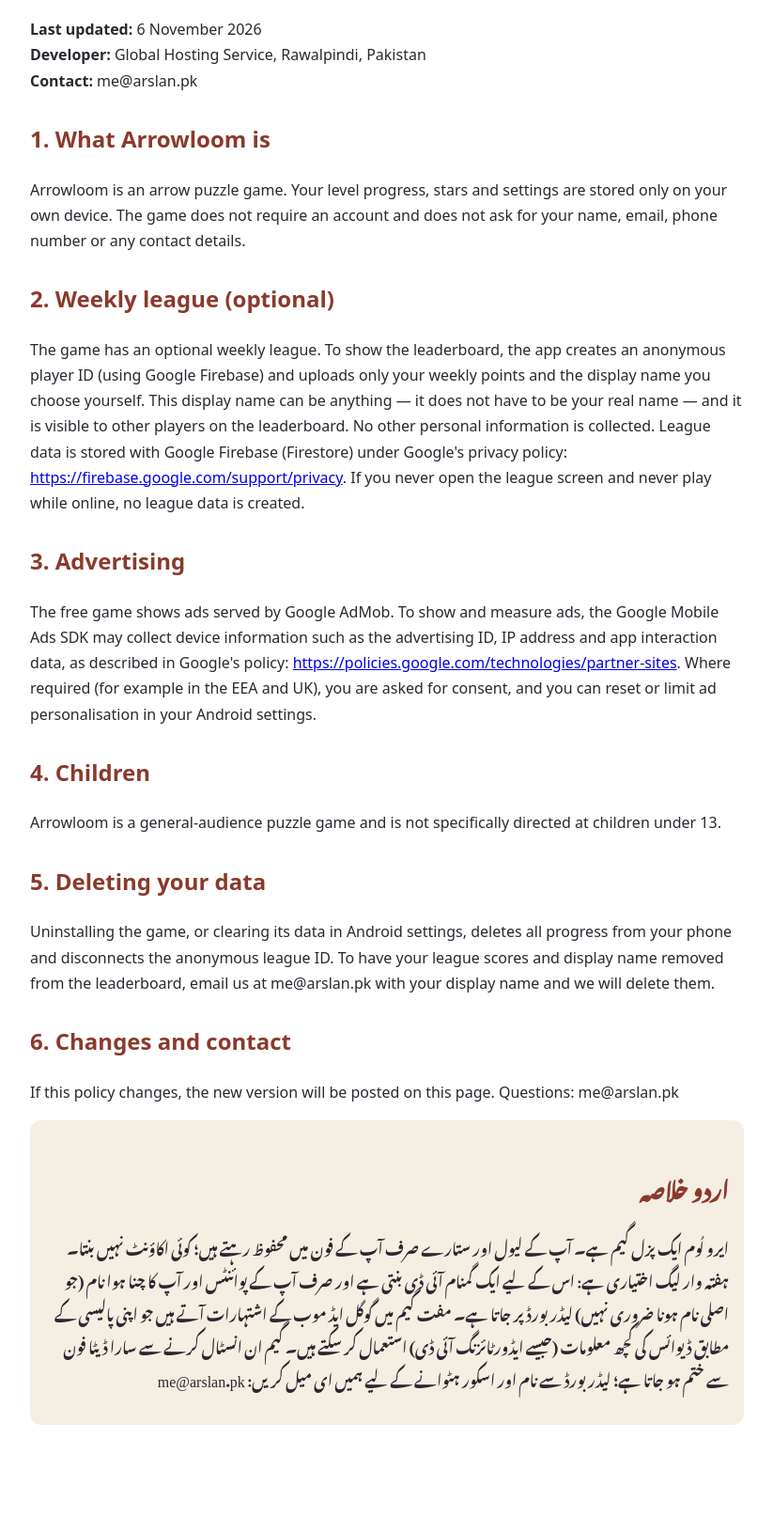
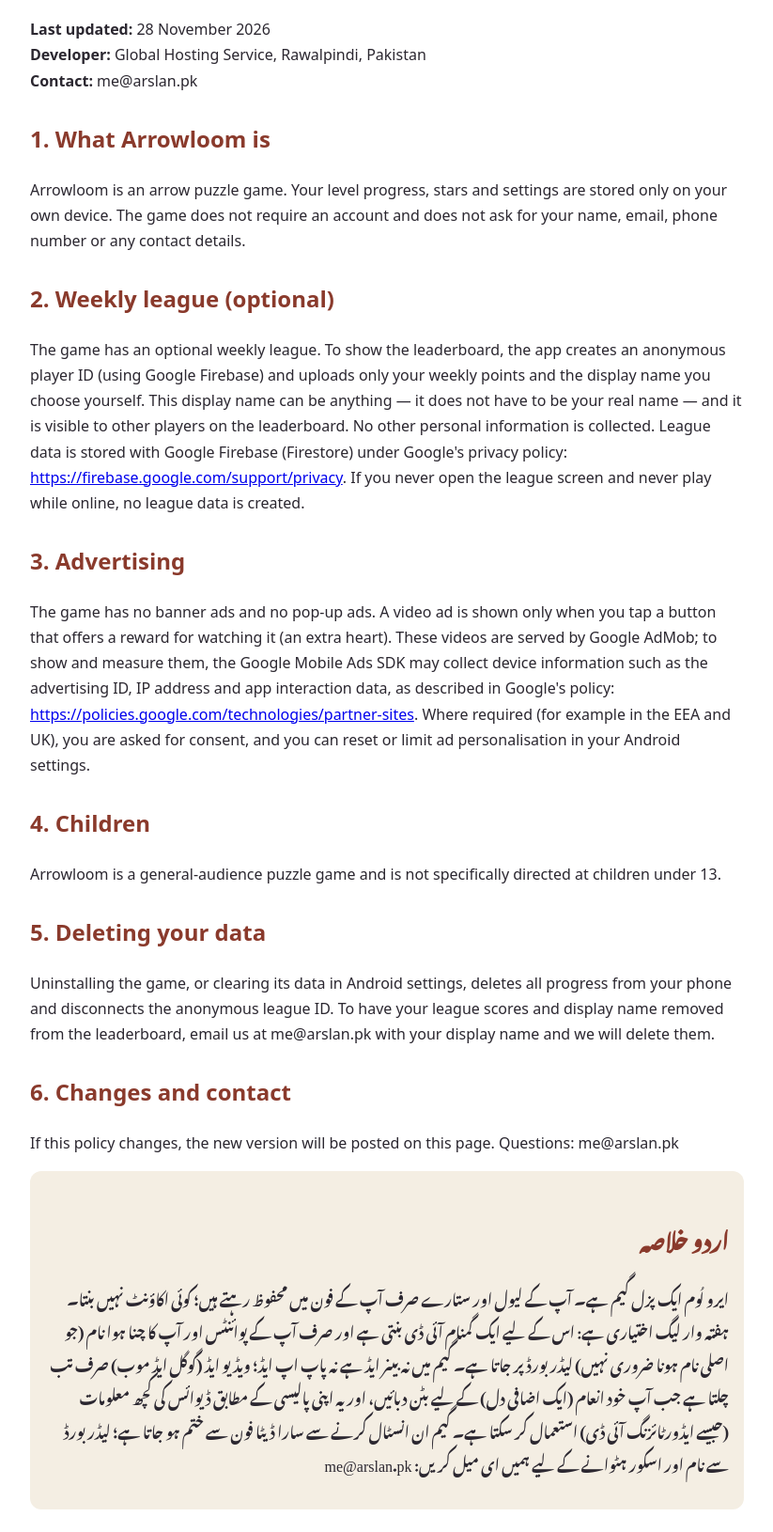
Before and after one commit to GlobalHostingService/arrowloom-site, a plain HTML site: page index.html in a window 1280 px wide. Shown: the part 103-1733 px from the top of the page at 94% size, without its empty margins (228-1051 px from the left). Before the commit the page ends 1643 px from the top, so only its background shows below. Drawn offline with Linux system fonts and the light colour scheme.

Commit message:
Privacy pages: no banner or pop-up ads; rewarded videos only
Co-Authored-By: Claude Opus 5.5 <noreply@anthropic.com>
Claude-Session: https://claude.ai/code/session_011XcLjfN6CDHWLUytsVtT7q

Arrowloom: video ad only for an extra heart. Firefly Shepherd: video ad only for double coins; purchases are coin packs only (no Remove Ads). Thirty Tools FAQ in drafts/ghs-apps/pages.json: no banner line.

```diff
--- a/index.html
+++ b/index.html
@@ -7,7 +7,7 @@
 </head>
 <body>
 <h1>Arrowloom (ایرو لُوم) — Privacy Policy</h1>
-<p><b>Last updated:</b> 6 November 2026<br><b>Developer:</b> Global Hosting Service, Rawalpindi, Pakistan<br><b>Contact:</b> me@arslan.pk</p>
+<p><b>Last updated:</b> 28 November 2026<br><b>Developer:</b> Global Hosting Service, Rawalpindi, Pakistan<br><b>Contact:</b> me@arslan.pk</p>
 
 <h2>1. What Arrowloom is</h2>
 <p>Arrowloom is an arrow puzzle game. Your level progress, stars and settings are stored only on your own device. The game does not require an account and does not ask for your name, email, phone number or any contact details.</p>
@@ -16,7 +16,7 @@
 <p>The game has an optional weekly league. To show the leaderboard, the app creates an anonymous player ID (using Google Firebase) and uploads only your weekly points and the display name you choose yourself. This display name can be anything — it does not have to be your real name — and it is visible to other players on the leaderboard. No other personal information is collected. League data is stored with Google Firebase (Firestore) under Google's privacy policy: <a href="https://firebase.google.com/support/privacy">https://firebase.google.com/support/privacy</a>. If you never open the league screen and never play while online, no league data is created.</p>
 
 <h2>3. Advertising</h2>
-<p>The free game shows ads served by Google AdMob. To show and measure ads, the Google Mobile Ads SDK may collect device information such as the advertising ID, IP address and app interaction data, as described in Google's policy: <a href="https://policies.google.com/technologies/partner-sites">https://policies.google.com/technologies/partner-sites</a>. Where required (for example in the EEA and UK), you are asked for consent, and you can reset or limit ad personalisation in your Android settings.</p>
+<p>The game has no banner ads and no pop-up ads. A video ad is shown only when you tap a button that offers a reward for watching it (an extra heart). These videos are served by Google AdMob; to show and measure them, the Google Mobile Ads SDK may collect device information such as the advertising ID, IP address and app interaction data, as described in Google's policy: <a href="https://policies.google.com/technologies/partner-sites">https://policies.google.com/technologies/partner-sites</a>. Where required (for example in the EEA and UK), you are asked for consent, and you can reset or limit ad personalisation in your Android settings.</p>
 
 <h2>4. Children</h2>
 <p>Arrowloom is a general-audience puzzle game and is not specifically directed at children under 13.</p>
@@ -29,7 +29,7 @@
 
 <div class="ur">
 <h2>اردو خلاصہ</h2>
-<p>ایرو لُوم ایک پزل گیم ہے۔ آپ کے لیول اور ستارے صرف آپ کے فون میں محفوظ رہتے ہیں؛ کوئی اکاؤنٹ نہیں بنتا۔ ہفتہ وار لیگ اختیاری ہے: اس کے لیے ایک گمنام آئی ڈی بنتی ہے اور صرف آپ کے پوائنٹس اور آپ کا چنا ہوا نام (جو اصلی نام ہونا ضروری نہیں) لیڈر بورڈ پر جاتا ہے۔ مفت گیم میں گوگل ایڈ موب کے اشتہارات آتے ہیں جو اپنی پالیسی کے مطابق ڈیوائس کی کچھ معلومات (جیسے ایڈورٹائزنگ آئی ڈی) استعمال کر سکتے ہیں۔ گیم ان انسٹال کرنے سے سارا ڈیٹا فون سے ختم ہو جاتا ہے؛ لیڈر بورڈ سے نام اور اسکور ہٹوانے کے لیے ہمیں ای میل کریں: me@arslan.pk</p>
+<p>ایرو لُوم ایک پزل گیم ہے۔ آپ کے لیول اور ستارے صرف آپ کے فون میں محفوظ رہتے ہیں؛ کوئی اکاؤنٹ نہیں بنتا۔ ہفتہ وار لیگ اختیاری ہے: اس کے لیے ایک گمنام آئی ڈی بنتی ہے اور صرف آپ کے پوائنٹس اور آپ کا چنا ہوا نام (جو اصلی نام ہونا ضروری نہیں) لیڈر بورڈ پر جاتا ہے۔ گیم میں نہ بینر ایڈ ہے نہ پاپ اپ ایڈ؛ ویڈیو ایڈ (گوگل ایڈ موب) صرف تب چلتا ہے جب آپ خود انعام (ایک اضافی دل) کے لیے بٹن دبائیں، اور یہ اپنی پالیسی کے مطابق ڈیوائس کی کچھ معلومات (جیسے ایڈورٹائزنگ آئی ڈی) استعمال کر سکتا ہے۔ گیم ان انسٹال کرنے سے سارا ڈیٹا فون سے ختم ہو جاتا ہے؛ لیڈر بورڈ سے نام اور اسکور ہٹوانے کے لیے ہمیں ای میل کریں: me@arslan.pk</p>
 </div>
 </body>
 </html>
```
Also changed, not shown: drafts/ghs-apps/pages.json (+1 -1 lines), firefly/index.html (+4 -4 lines).
